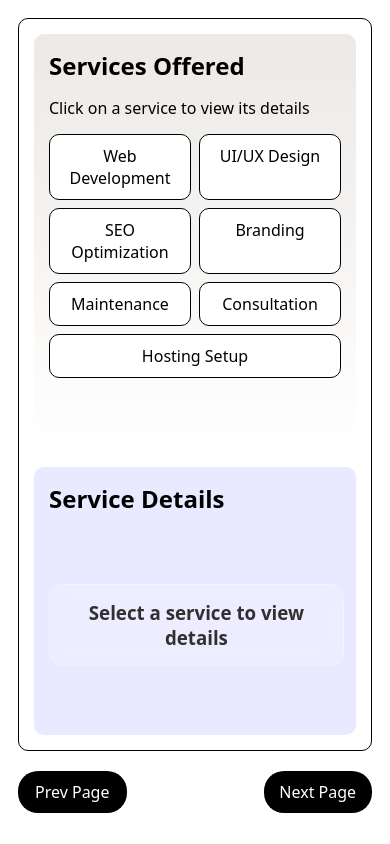
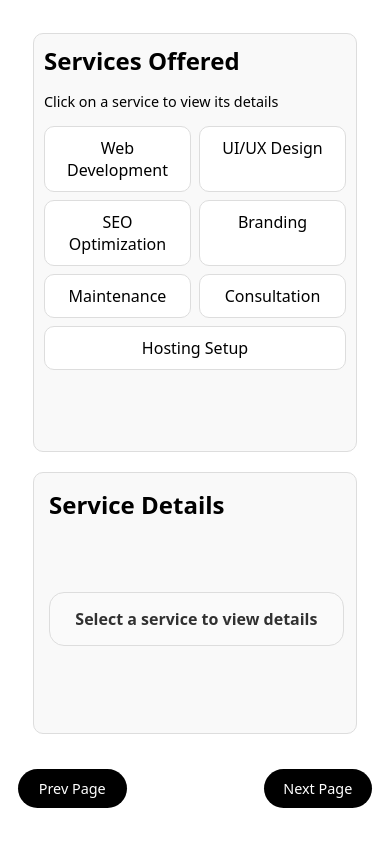
Before and after one commit to developer866/My_World, a React (Vite) app: page /Services in a window 390 px wide. Built offline with nearby package versions, Linux system fonts and the light colour scheme.

Commit message:
Refactor Home.css and service.css for responsive design; adjust font sizes and layout for better mobile experience

```diff
--- a/src/App.css
+++ b/src/App.css
@@ -1,7 +1,7 @@
 /* Fullscreen wrapper for animated pages */
 .page-wrapper {
   width: 90vw;
-  height: auto;
+  min-height: 100vh;
   overflow: hidden;
   position: relative;
   margin: 0 auto;
@@ -19,6 +19,8 @@
   max-width: 1200px;
   margin: 0 auto;
   padding: 0 20px;
+  display: flex;
+  flex-direction: column;
 }
 @media (max-width: 768px) {
   .container {
--- a/src/Pages/Conact.css
+++ b/src/Pages/Conact.css
@@ -1,11 +1,12 @@
 .contact-container {
   display: flex;
   gap: 40px;
-  max-width: 1000px;
+  min-width: 80vw;
   margin: 20px auto;
   padding: 20px;
   flex-wrap: wrap;
   border-radius: 10px;
+  border: 1px solid #ddd;
 }
 
 .contact-info {
--- a/src/Pages/Home.css
+++ b/src/Pages/Home.css
@@ -16,6 +16,7 @@
     padding: 0px 10px;
     height: auto;
     margin-top: 0;
+    height: 80vh;
   }
 }
 
@@ -41,12 +42,20 @@
   font-size: 3rem;
   margin-bottom: 20px;
 }
-
+@media (max-width: 600px) {
+  .home-text h1 {
+    font-size: 2.5rem;
+  }
+}
 .home-text p {
   font-size: 1.2rem;
   color: #555;
 }
-
+@media (max-width: 600px) {
+  .home-text p {
+    font-size: 1rem;
+  }
+}
 
 .hero-image {
   flex: 1;
--- a/src/Pages/Service.jsx
+++ b/src/Pages/Service.jsx
@@ -12,7 +12,6 @@ function Service() {
     { title: "Consultation", description: "Talk to an expert and get the right guidance." },
     { title: "Hosting Setup", description: "We help you deploy, host, and manage your website." }
   ];
-
 
   const [selectedService, setSelectedService] = useState(null);
 
--- a/src/Pages/service.css
+++ b/src/Pages/service.css
@@ -3,35 +3,46 @@ h2 {
   margin: 0;
 }
 
+@media (max-width: 600px) {
+
+  h3 {
+    font-size: 1rem;
+  }
+  p {
+    font-size: 0.9rem;
+  }
+}
 .service_container {
   min-height: 83vh;
   border-radius: 10px;
   padding: 15px;
   display: flex;
   gap: 20px;
-  border: 1px solid black;
 }
 
 @media (max-width: 600px) {
   .service_container {
     flex-direction: column;
+    gap: 20px;
   }
 }
 
 .aside-left {
   flex: 1;
   border-radius: 10px;
-  padding: 15px;
+  padding: 10px;
   display: flex;
   flex-direction: column;
-  background: linear-gradient(180deg, #ece9e6, #ffffff);
   gap: 15px;
+  border: 1px solid #ddd;
+  background: #f9f9f9;
+  /* height: 20vh; */
 }
-
 .left_service_container {
   display: flex;
   flex-direction: column;
   gap: 10px;
+  padding: 0px;
 }
 
 @media (max-width: 600px) {
@@ -43,13 +54,13 @@ h2 {
 }
 
 .service {
-  border: 1px solid black;
   padding: 10px;
   border-radius: 10px;
   text-align: center;
   cursor: pointer;
   background: white;
   transition: 0.2s ease;
+  border: 1px solid #ddd;
 }
 
 .service:hover {
@@ -66,26 +77,23 @@ h2 {
 .content-right {
   flex: 2;
   border-radius: 10px;
-  padding: 15px;
   position: relative;
   display: flex;
   flex-direction: column;
-  gap: 15px;
-  background: rgba(200, 200, 255, 0.4);
+  border: 1px solid #ddd;
+  background: #f9f9f9;
+  padding: 15px;
 }
 
 .glass_card {
-  width: 70%;
+  width: 80%;
   height: 60%;
   padding: 15px;
   display: flex;
-  justify-content: space-around;
   flex-direction: column;
   margin: auto;
+  border: 1px solid #ddd;
   background: rgba(255, 255, 255, 0.2);
-  border: 1px solid rgba(255, 255, 255, 0.35);
-  backdrop-filter: blur(10px);
-  -webkit-backdrop-filter: blur(10px);
   border-radius: 15px;
   transition: 0.3s ease;
 }
@@ -94,7 +102,6 @@ h2 {
   .glass_card {
     width: 90%;
     height: 40%;
-
   }
 }
 
```
